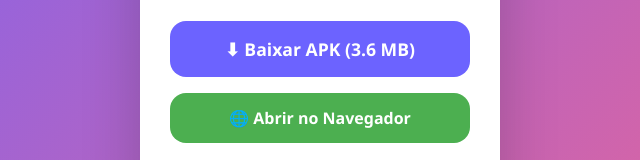
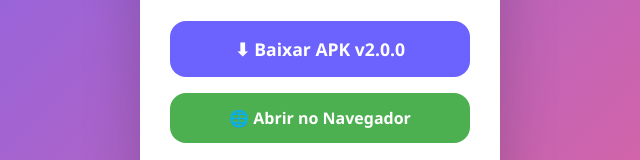
Before and after one commit to MaDrugaGG/tabuada-divertida, a plain HTML site: page download.html in a window 1280 px wide. Shown: the part 319-479 px from the top of the page, 320-960 px from the left. Drawn offline with Linux system fonts and the light colour scheme.

Commit message:
v2.0.0: download.html aponta para GitHub Releases

```diff
--- a/download.html
+++ b/download.html
@@ -51,8 +51,8 @@
     <h1>Tabuada Divertida</h1>
     <p>App educativo para criancas aprenderem a tabuada com licoes, pontuacao e desafios!</p>
 
-    <a class="btn-download" href="tabuada-duartes.apk" download="tabuada-duartes.apk">
-        &#11015; Baixar APK (3.6 MB)
+    <a class="btn-download" href="https://github.com/MaDrugaGG/tabuada-divertida/releases/download/v2.0.0/tabuada-divertida.apk" download="tabuada-divertida.apk">
+        &#11015; Baixar APK v2.0.0
     </a>
     <a class="btn-open" href="index.html">
         &#127760; Abrir no Navegador
```
